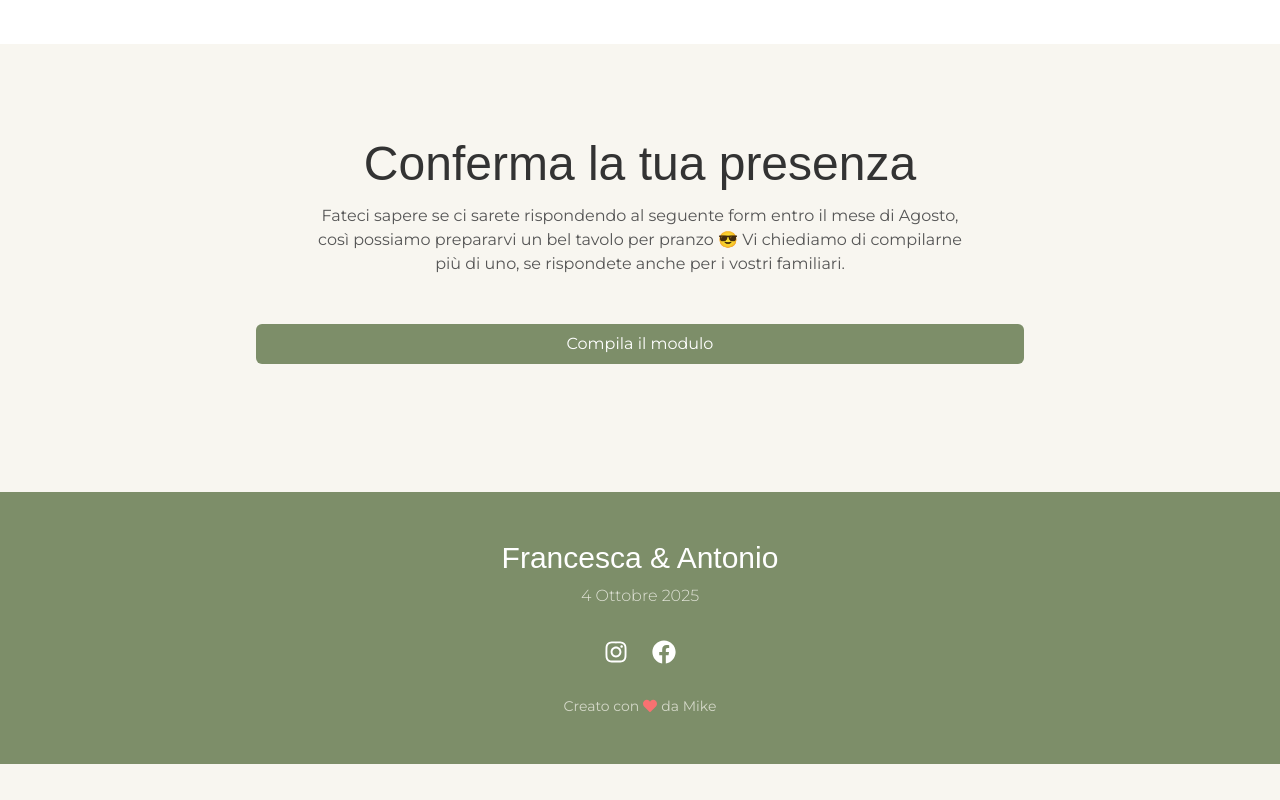
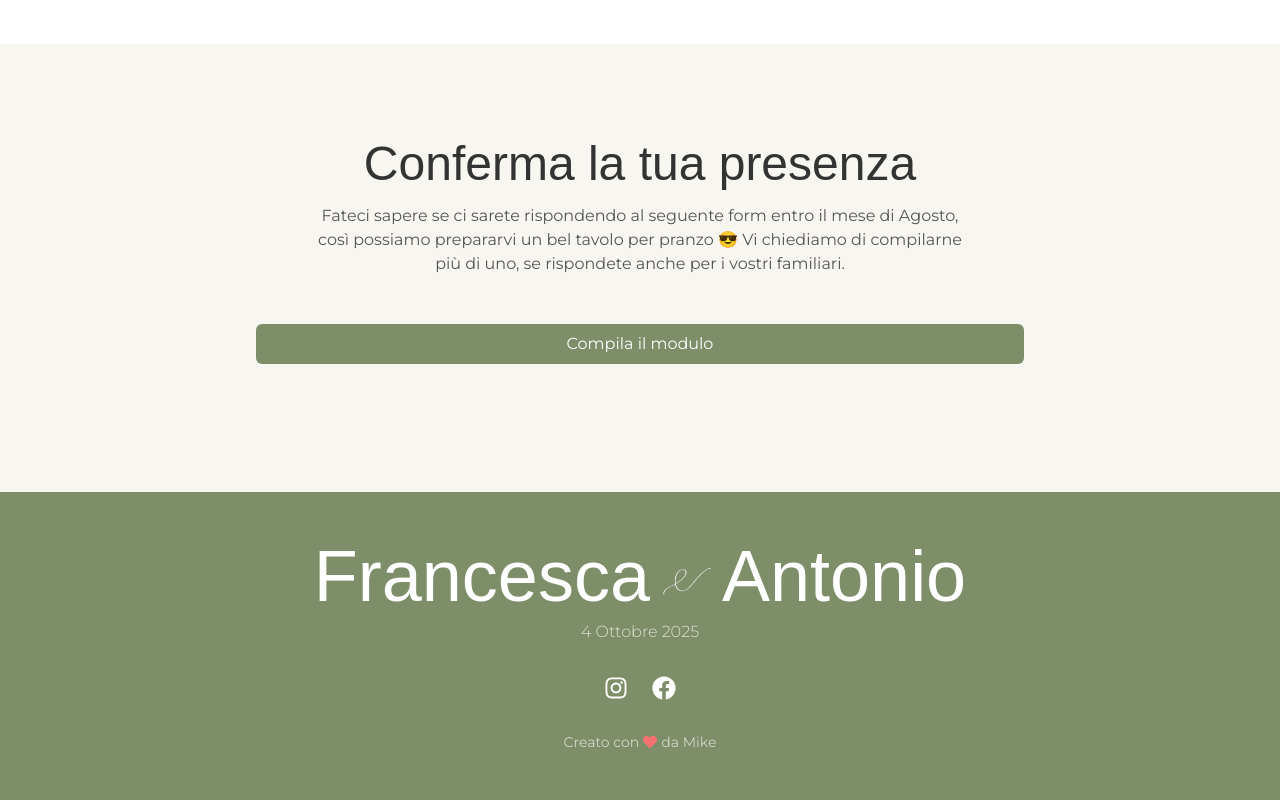
Before and after one commit to maykmayk/francieanto-wedding, a React (Vite) app: page / in a window 1280 px wide. Shown: the part 5819-6619 px from the top of the page. Before the commit the page ends 6583 px from the top, so only its background shows below. Built offline with nearby package versions, Linux system fonts and the light colour scheme; a web font is replaced by a local one.

Commit message:
footer fix

```diff
--- a/src/components/Footer.jsx
+++ b/src/components/Footer.jsx
@@ -4,7 +4,16 @@ const Footer = () => {
     <footer className="bg-sage text-white py-12">
       <div className="container">
         <div className="text-center mb-8">
-          <h2 className="font-custom text-3xl mb-2">Francesca & Antonio</h2>
+          {/* <h2 className="font-custom text-3xl mb-2">Francesca & Antonio</h2> */}
+          <div className="flex flex-col md:flex-row justify-center w-full items-center md:gap-1">
+            <h1 className="text-4xl md:text-6xl lg:text-7xl font-custom font-light md:mb-2">
+              Francesca
+            </h1>
+            <img className='w-10 md:w-16' src="/e.png" alt="and" />
+            <h1 className="text-4xl md:text-6xl lg:text-7xl font-custom font-light md:mb-2 mb-8">
+              Antonio
+            </h1>
+          </div>
           <p className="text-cream text-opacity-80 font-light">4 Ottobre 2025</p>
         </div>
 
```
